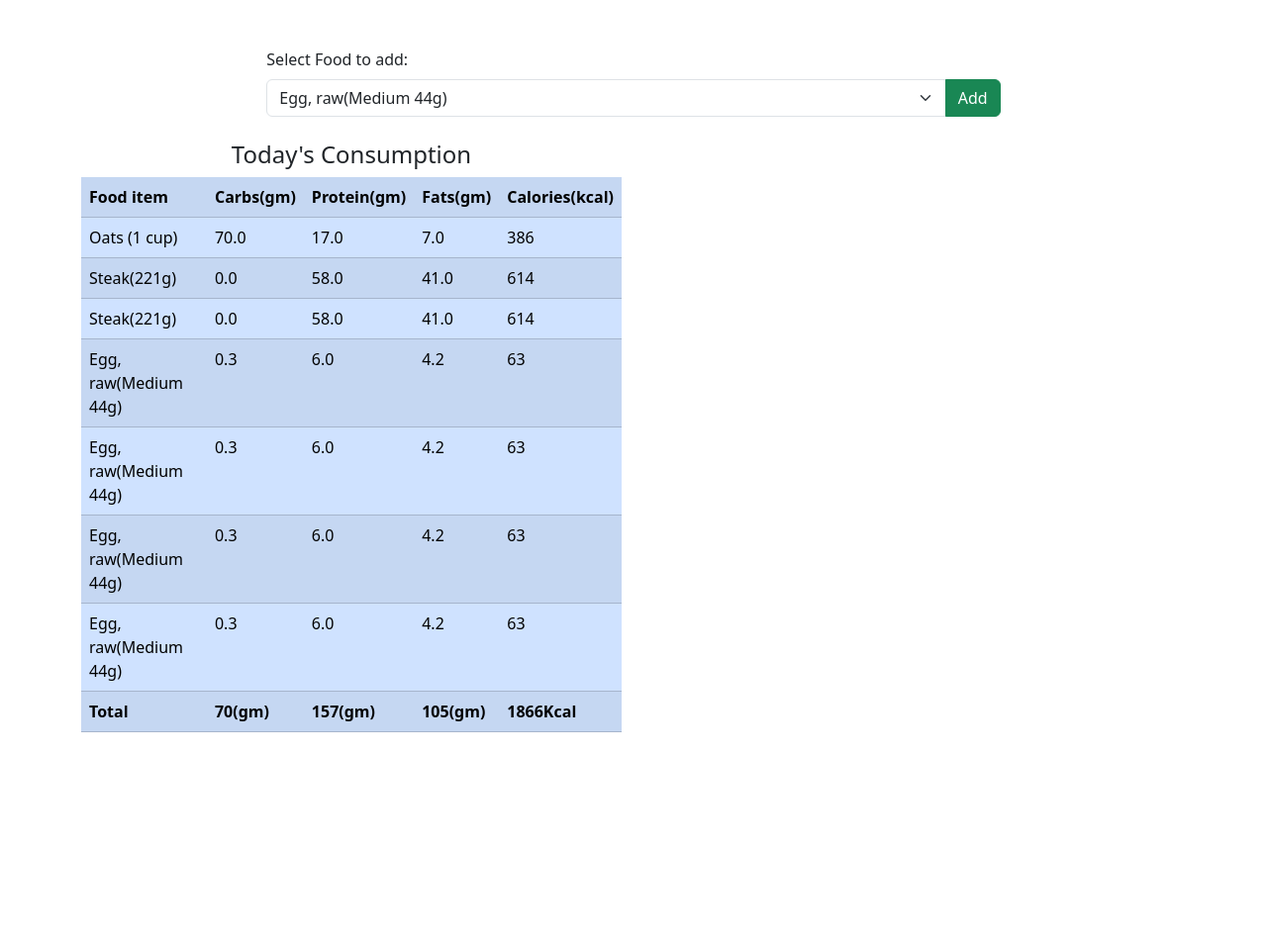
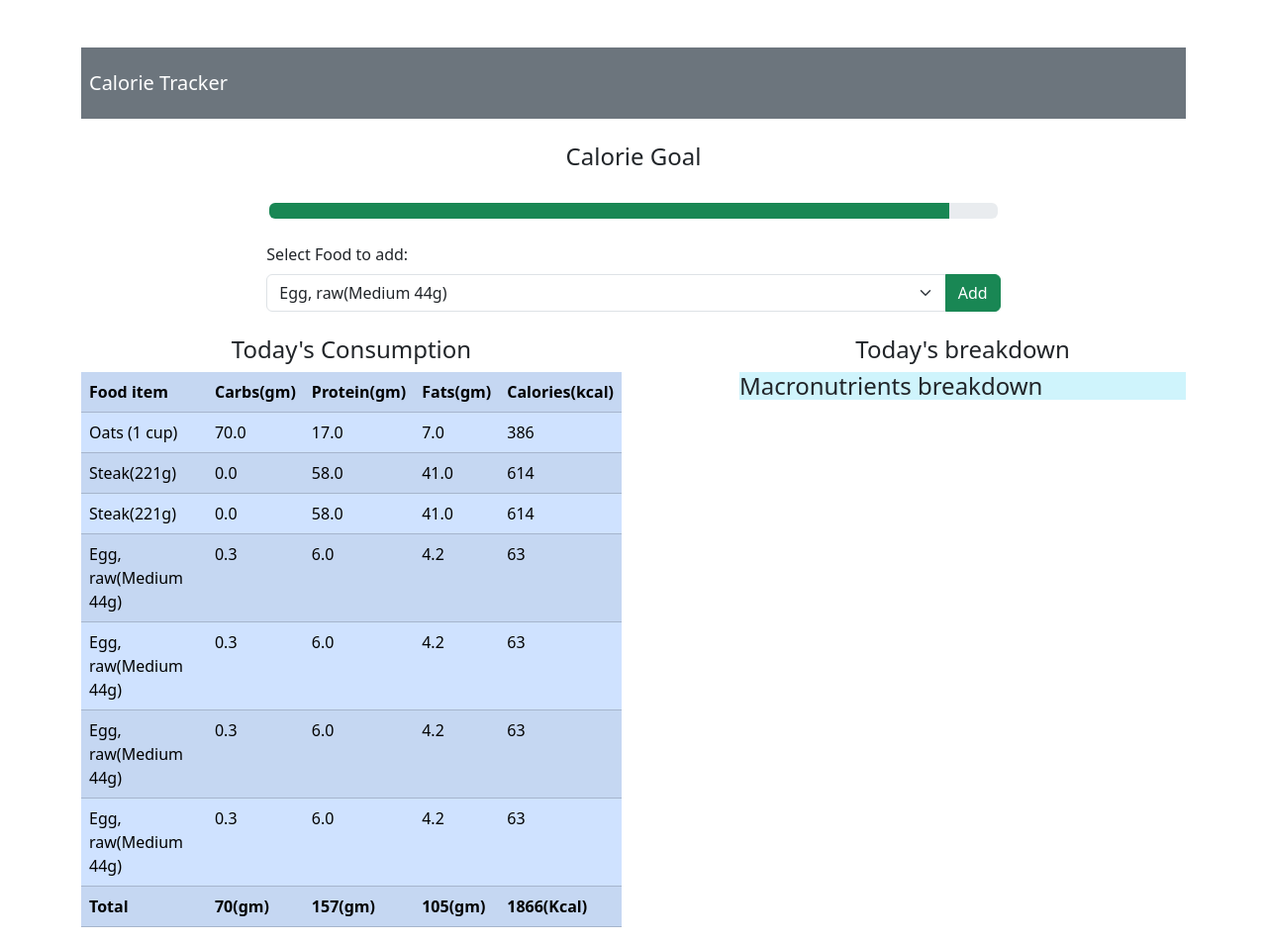
Before and after one commit to Purullator/caloriecount, a Django app: page / in a window 1280 px wide. Shown: the whole page at 99% size. Before the commit the page ends 740 px from the top, so only its background shows below. Run offline with Django 5.2, Linux system fonts and the light colour scheme; a user stored in the database is signed in; data comes from the database, SQL or seed files in the repository; both versions use the stored data as it was after the commit; some libraries are stand-ins or nearby versions.

Commit message:
progress bar + navbar

```diff
--- a/caloriecountsite/app/templates/app/index.html
+++ b/caloriecountsite/app/templates/app/index.html
@@ -14,7 +14,30 @@
 
 
     <div class="container mt-5">
-        <form action="" method="post" class="mb-4">
+        <div class="row mb-4">
+            <div class="col-md-12">
+                <nav class="navbar navbar-dark bg-secondary">
+                    <span class="navbar-brand m-lg-2">Calorie Tracker</span>
+                </nav>
+            </div>
+        </div>
+
+        <h4 class="text-center">Calorie Goal</h4>
+        <br>
+        <div class="row">
+            <div class="col-md-8 offset-2">
+                <div class="progress">
+
+                    <div title="progress" class="progress-bar bg-success"
+                     aria-valuenow="" aria-valuemin="0" aria-valuemax="100"
+                     role="progressbar"></div>
+
+                </div>
+
+            </div>
+        </div>
+
+        <form action="" method="post" class="mb-4 mt-4">
           {% csrf_token %}
           <div class="row g-2">
             <div class="col-md-8 offset-md-2">
@@ -68,7 +91,17 @@
                     </tr>
                 </table>
             </div>
-            <div class="col-md-5 offset-1"></div>
+            <div class="col-md-5 offset-1">
+                <div class="">
+                    <h4 class="text-center">Today's breakdown</h4>
+                </div>
+                <div class="card-header bg-info-subtle">
+                    <h4>Macronutrients breakdown</h4>
+                </div>
+                <div class="col-md-12">
+
+                </div>
+            </div>
         </div>
 
 
@@ -95,8 +128,13 @@
         document.getElementById('totalCarbs').innerHTML = '<b>' + carbs+'(gm)</b>'
         document.getElementById('totalProtein').innerHTML = '<b>' + protein+'(gm)</b>'
         document.getElementById('totalFats').innerHTML = '<b>' + fats+'(gm)</b>'
-        document.getElementById('totalCalories').innerHTML = '<b>' + calories+'Kcal </b>'
+        document.getElementById('totalCalories').innerHTML = '<b>' + calories+'(Kcal) </b>'
     }
+
+    var calPer = calories/2000 * 100;
+    var progressBar = document.getElementsByClassName("progress-bar")[0];
+    progressBar.setAttribute("aria-valuenow", calPer);
+    progressBar.style.width = calPer + "%";
 
 </script>
 </html>
```
Also changed, not shown: caloriecountsite/db.sqlite3, 1 other file.
